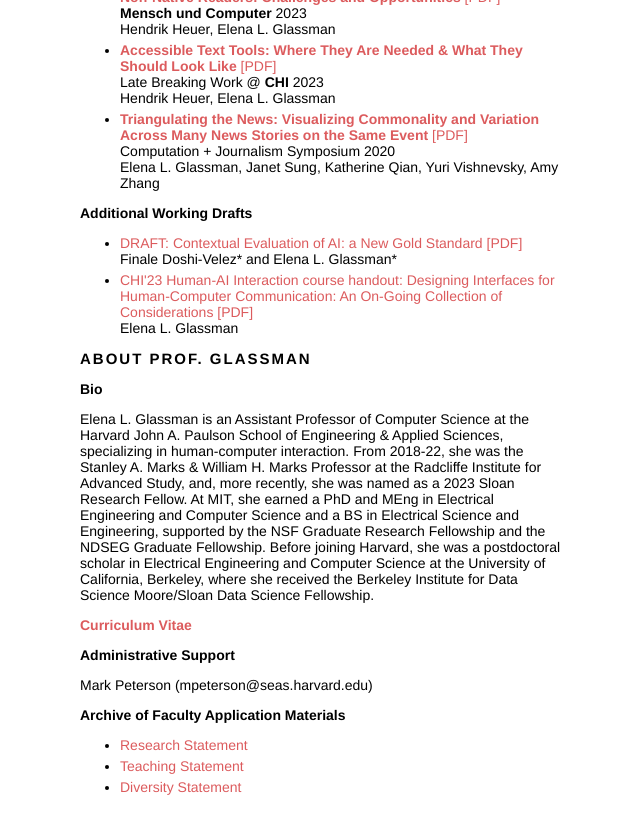
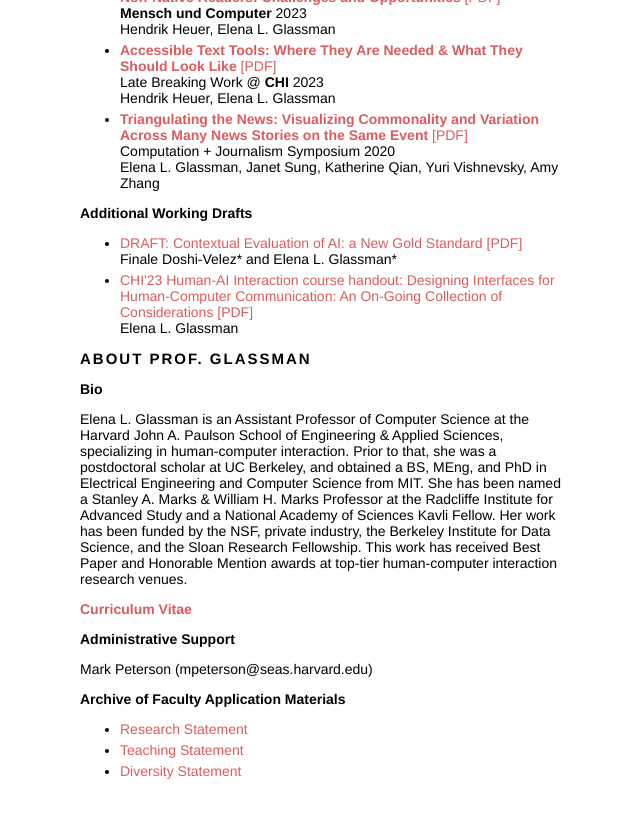
Before and after one commit to eglassman/eglassman.github.io, a Jekyll site: the page built from index.html, in a window 1280 px wide and 900 px high, scrolled down 7744 px. Shown: the top 834 px of the window, without its empty margins (163-803 px from the left). Built offline with Jekyll 4.4.1, drawn with Linux system fonts in a browser that asks for light colours.

Commit message:
updated bio

```diff
--- a/glassman.html
+++ b/glassman.html
@@ -17,7 +17,7 @@ layout: post
 
 
 <p class="boldish">Bio</p>
-<p>Elena L. Glassman is an Assistant Professor of Computer Science at the Harvard John A. Paulson School of Engineering & Applied Sciences, specializing in human-computer interaction. From 2018-22, she was the Stanley A. Marks & William H. Marks Professor at the Radcliffe Institute for Advanced Study, and, more recently, she was named as a 2023 Sloan Research Fellow. At MIT, she earned a PhD and MEng in Electrical Engineering and Computer Science and a BS in Electrical Science and Engineering, supported by the NSF Graduate Research Fellowship and the NDSEG Graduate Fellowship. Before joining Harvard, she was a postdoctoral scholar in Electrical Engineering and Computer Science at the University of California, Berkeley, where she received the Berkeley Institute for Data Science Moore/Sloan Data Science Fellowship.</p>
+<p>Elena L. Glassman is an Assistant Professor of Computer Science at the Harvard John A. Paulson School of Engineering & Applied Sciences, specializing in human-computer interaction. Prior to that, she was a postdoctoral scholar at UC Berkeley, and obtained a BS, MEng, and PhD in Electrical Engineering and Computer Science from MIT. She has been named a Stanley A. Marks & William H. Marks Professor at the Radcliffe Institute for Advanced Study and a National Academy of Sciences Kavli Fellow. Her work has been funded by the NSF, private industry, the Berkeley Institute for Data Science, and the Sloan Research Fellowship. This work has received Best Paper and Honorable Mention awards at top-tier human-computer interaction research venues.</p>
 <!-- <p>Elena L. Glassman is currently an Assistant Professor of Computer Science at the Harvard Paulson School of Engineering & Applied Sciences, specializing in human-computer interaction. From 2018-22, she was the Stanley A. Marks & William H. Marks Professor at the Radcliffe Institute for Advanced Study, and, more recently, she was named as a 2023 Sloan Research Fellow. At MIT, she earned a PhD and MEng in Electrical Engineering and Computer Science and a BS in Electrical Science and Engineering, supported by the NSF Graduate Research Fellowship and the NDSEG Graduate Fellowship. Before joining Harvard, she was a postdoctoral scholar in Electrical Engineering and Computer Science at the University of California, Berkeley, where she received the Berkeley Institute for Data Science Moore/Sloan Data Science Fellowship.</p> -->
 <!-- <p>I design, build and evaluate systems for comprehending and interacting with population-level structure and trends in large code and other complex semi-structured data corpora. I am currently an Assistant Professor of Computer Science at the Harvard Paulson School of Engineering & Applied Sciences, specializing in Human-Computer Interaction. From 2018-22, I was the Stanley A. Marks & William H. Marks Professor at the Radcliffe Institute for Advanced Study, and, more recently, I was named as a 2023 Sloan Research Fellow. At MIT, I earned a PhD and MEng in Electrical Engineering and Computer Science and a BS in Electrical Science and Engineering. Before joining Harvard, I was a postdoctoral scholar in Electrical Engineering and Computer Science at the University of California, Berkeley, where I received the Berkeley Institute for Data Science Moore/Sloan Data Science Fellowship.</p> -->
 <!-- <p>I design, build and evaluate systems for comprehending and interacting with population-level structure and trends in large code and data corpora. I am currently an Assistant Professor of Computer Science at the Harvard Paulson School of Engineering & Applied Sciences, specializing in Human-Computer Interaction. From 2018-22, I was the Stanley A. Marks & William H. Marks Professor at the Radcliffe Institute for Advanced Study, and more recently I was named as a 2023 Sloan Research Fellow. At MIT, I earned a PhD and MEng in Electrical Engineering and Computer Science and a BS in Electrical Science and Engineering. Before joining Harvard, I was a postdoctoral scholar in Electrical Engineering and Computer Science at the University of California, Berkeley, where I received the Berkeley Institute for Data Science Moore/Sloan Data Science Fellowship. -->
--- a/index.html
+++ b/index.html
@@ -457,7 +457,7 @@ Problems at Scale</b> [PDF]</a>
     </div>
 
     <p class="boldish">Bio</p>
-    <p>Elena L. Glassman is an Assistant Professor of Computer Science at the Harvard John A. Paulson School of Engineering & Applied Sciences, specializing in human-computer interaction. From 2018-22, she was the Stanley A. Marks & William H. Marks Professor at the Radcliffe Institute for Advanced Study, and, more recently, she was named as a 2023 Sloan Research Fellow. At MIT, she earned a PhD and MEng in Electrical Engineering and Computer Science and a BS in Electrical Science and Engineering, supported by the NSF Graduate Research Fellowship and the NDSEG Graduate Fellowship. Before joining Harvard, she was a postdoctoral scholar in Electrical Engineering and Computer Science at the University of California, Berkeley, where she received the Berkeley Institute for Data Science Moore/Sloan Data Science Fellowship.</p>
+    <p>Elena L. Glassman is an Assistant Professor of Computer Science at the Harvard John A. Paulson School of Engineering & Applied Sciences, specializing in human-computer interaction. Prior to that, she was a postdoctoral scholar at UC Berkeley, and obtained a BS, MEng, and PhD in Electrical Engineering and Computer Science from MIT. She has been named a Stanley A. Marks & William H. Marks Professor at the Radcliffe Institute for Advanced Study and a National Academy of Sciences Kavli Fellow. Her work has been funded by the NSF, private industry, the Berkeley Institute for Data Science, and the Sloan Research Fellowship. This work has received Best Paper and Honorable Mention awards at top-tier human-computer interaction research venues.</p>
 
     <p class="boldish"><a href="Academic_CV.pdf">Curriculum Vitae</a></p>
 
```
